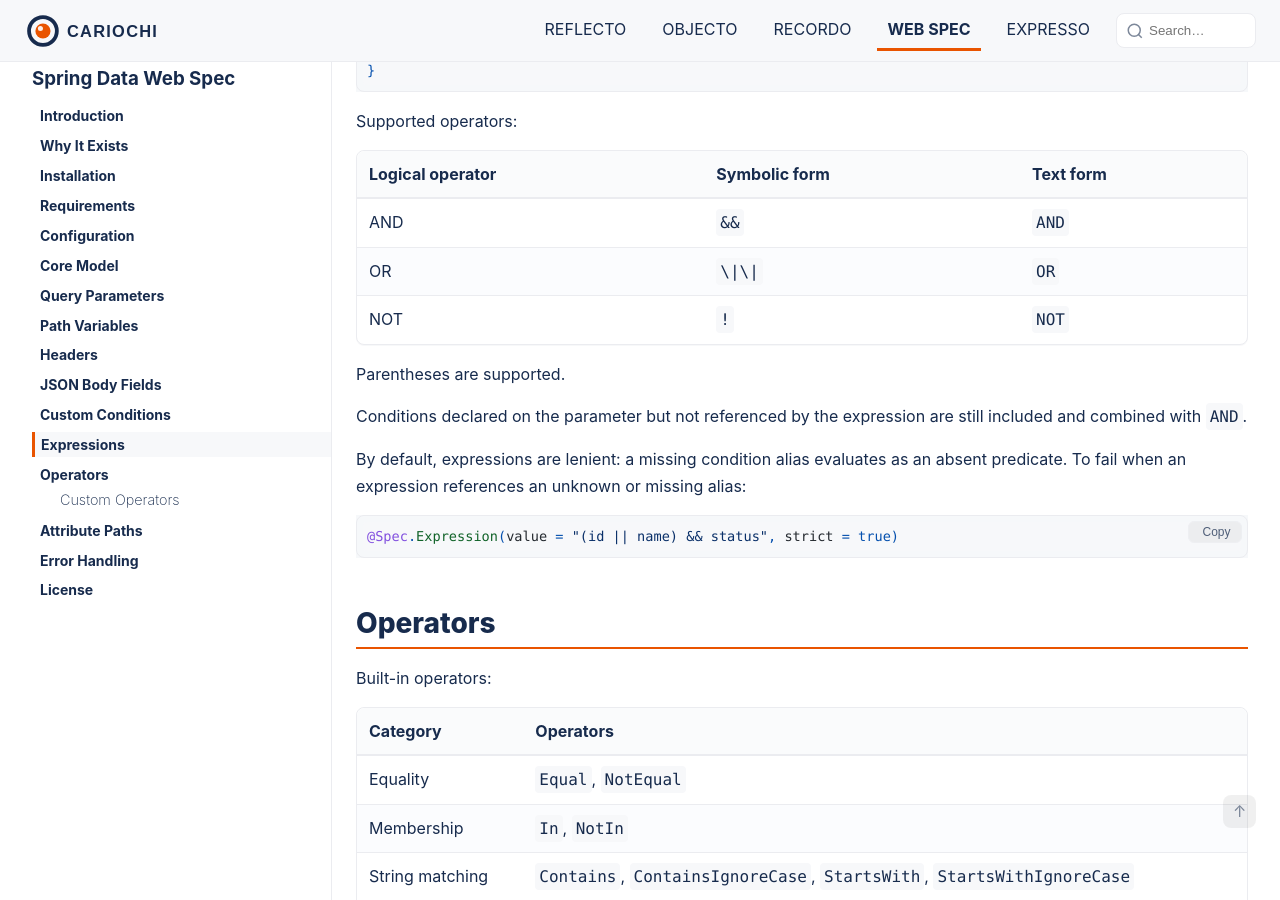
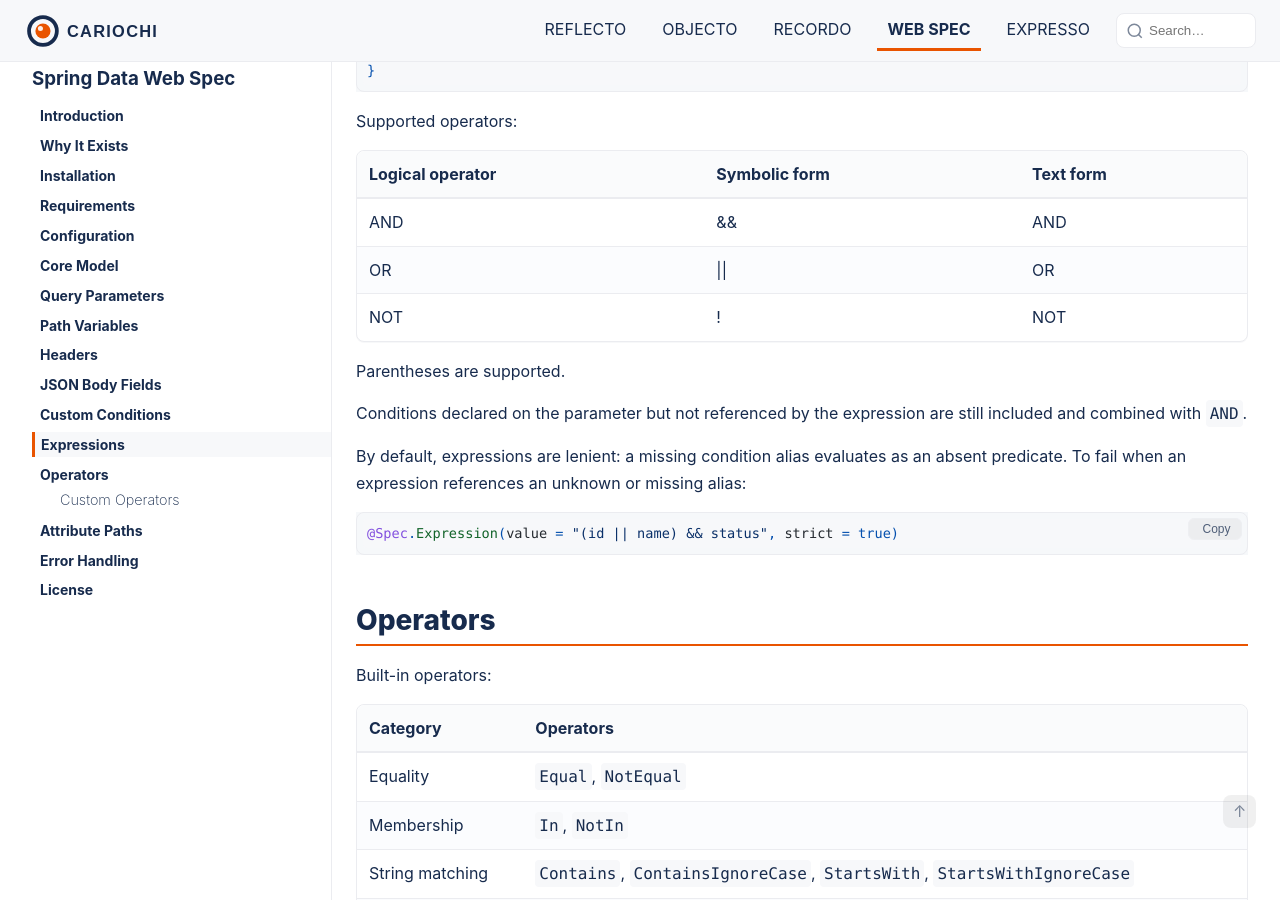
Before and after one commit to cariochi/cariochi.github.io, a Jekyll site: the page built from spec.md, in a window 1280 px wide and 900 px high, scrolled down 6300 px. Built offline with Jekyll 4.4.1, drawn with Linux system fonts in a browser that asks for light colours; comment, search, counter and statistics services are not loaded; the table of contents is made by our own code.

```diff
--- a/spec.md
+++ b/spec.md
@@ -291,10 +291,10 @@ public Page<ProjectDto> findProjects(
 Supported operators:
 
 | Logical operator | Symbolic form | Text form |
-| --- | --- | --- |
-| AND | `&&` | `AND` |
-| OR | `\|\|` | `OR` |
-| NOT | `!` | `NOT` |
+|------------------|---------------|-----------|
+| AND              | &&            | AND       |
+| OR               | \|\|          | OR        |
+| NOT              | !             | NOT       |
 
 Parentheses are supported.
 
```
